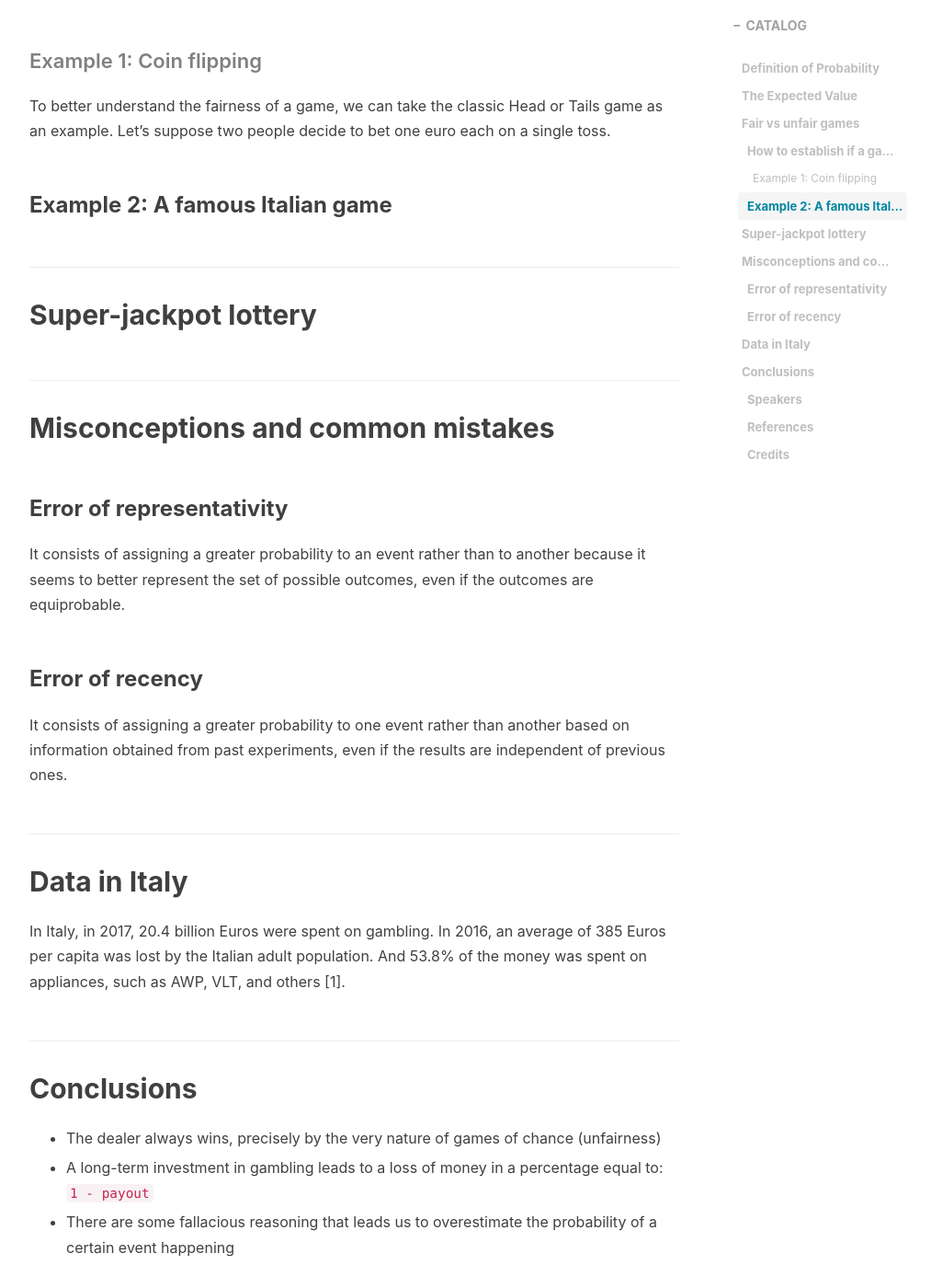
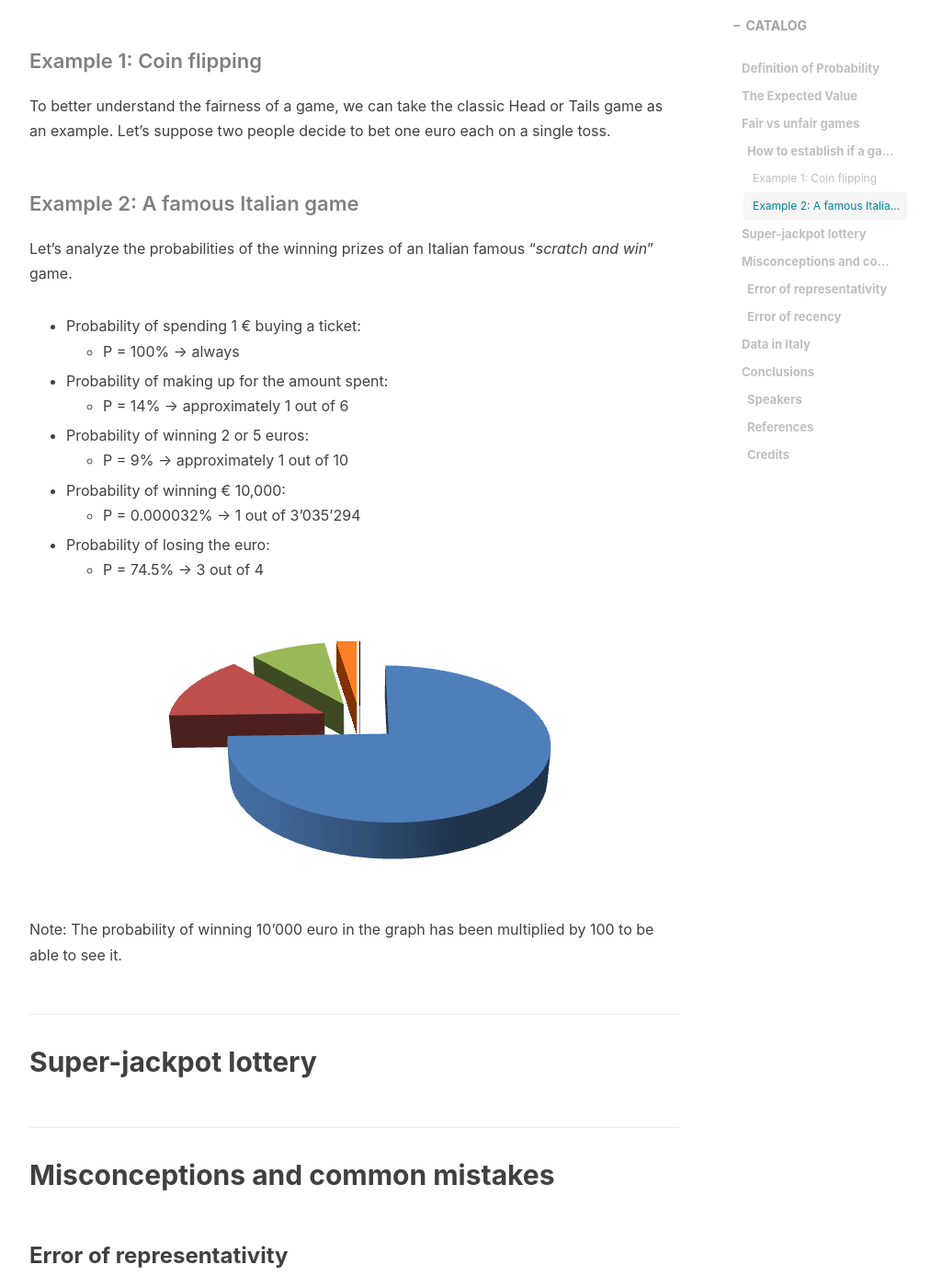
Before and after one commit to lucamarini22/lucamarini22.github.io, a Jekyll site: the page built from _posts/2019-12-17-minerva-gambling.md, in a window 1280 px wide and 1400 px high, scrolled down 2052 px. Shown: the whole window at 92% size, without its empty margins (233-1246 px from the left). Built offline with Jekyll 4.4.1, drawn with Linux system fonts in a browser that asks for light colours; nearby versions of some CDN libraries; comment, search, counter and statistics services are not loaded.

Commit message:
update post

```diff
--- a/_posts/2019-12-17-minerva-gambling.md
+++ b/_posts/2019-12-17-minerva-gambling.md
@@ -47,7 +47,30 @@ The Equity Index is defined as the ratio of the Expected Value to the price of a
 To better understand the fairness of a game, we can take the classic Head or Tails game as an example.
 Let's suppose two people decide to bet one euro each on a single toss.
 
-### Example 2: A famous Italian game
+#### Example 2: A famous Italian game
+
+Let's analyze the probabilities of the winning prizes of an Italian famous "*scratch and win*" game.
+
+- Probability of spending 1 € buying a ticket:
+	- P = 100% -> always
+
+- Probability of making up for the amount spent:
+	- P = 14% -> approximately 1 out of 6
+
+- Probability of winning 2 or 5 euros:
+	- P = 9% -> approximately 1 out of 10
+
+- Probability of winning € 10,000:
+	- P = 0.000032% -> 1 out of 3'035'294
+
+- Probability of losing the euro:
+	- P = 74.5% -> 3 out of 4
+
+![Visualization of the above probabilities](/img/in-post/minerva_gambling/graph.PNG)
+
+Note: The probability of winning 10'000
+euro in the graph has been multiplied by
+100 to be able to see it.
 
 
 ## Super-jackpot lottery
@@ -59,9 +82,14 @@ Let's suppose two people decide to bet one euro each on a single toss.
 
 It consists of assigning a greater probability to an event rather than to another because it seems to better represent the set of possible outcomes, even if the outcomes are equiprobable.
 
+![](/img/in-post/minerva_gambling/representativity.png)
+
 ### Error of recency
 
 It consists of assigning a greater probability to one event rather than another based on information obtained from past experiments, even if the results are independent of previous ones.
+
+![](/img/in-post/minerva_gambling/recency.png)
+
 
 ## Data in Italy
 
```
Also changed, not shown: img/in-post/minerva_gambling/graph.PNG (added), img/in-post/minerva_gambling/recency.png (added), img/in-post/minerva_gambling/representativity.png (added).
